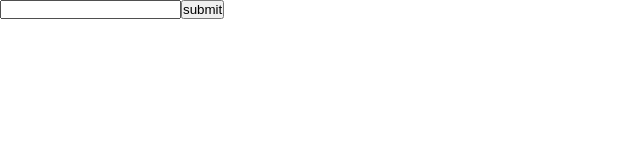
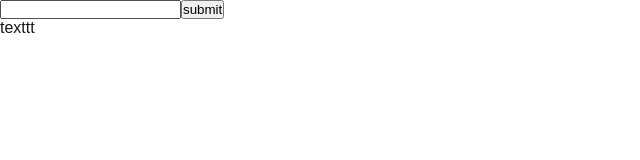
Before and after one commit to weijiePan/mock_debate, a Next.js app: page /debate in a window 1280 px wide. Shown: the top 160 px of the page, without its empty margins (0-640 px from the left). Built offline with nearby package versions, Linux system fonts and the light colour scheme.

Commit message:
merge conflict test

```diff
--- a/src/app/components/Textbox.tsx
+++ b/src/app/components/Textbox.tsx
@@ -3,7 +3,7 @@ export default function Textbox({text}:{text:string}){
     return(<div>
         <p>
             {text}
-            {text}
+            <p>texttt</p>
         </p>
     </div>)
 }
```
